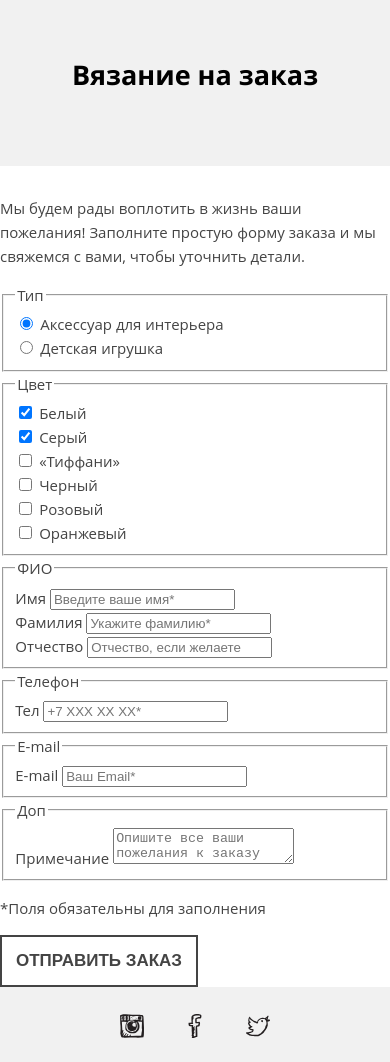
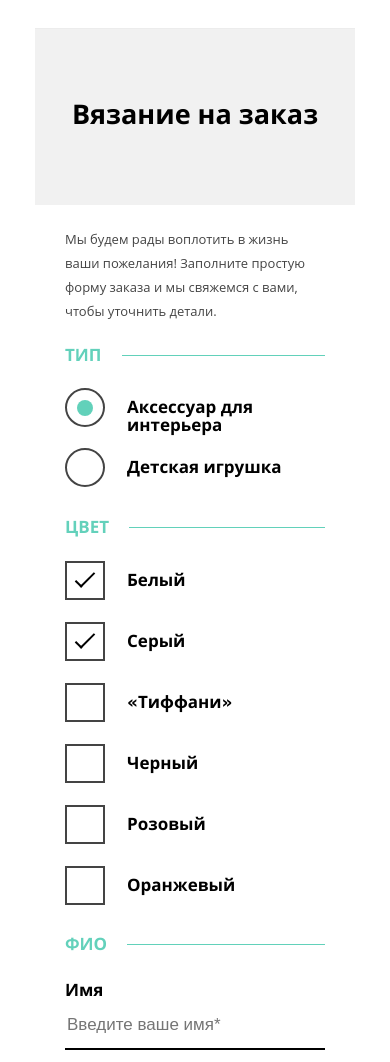
Before and after one commit to dawinn/273215-mishka, a website: page form.html in a window 390 px wide. Shown: the part 51-1113 px from the top of the page. Drawn offline with nearby package versions, Linux system fonts and the light colour scheme; files that its build step writes are made by us from their sources; files whose address does not match are found by name; a web font is replaced by a local one.

Commit message:
Сделана адаптивка мобильной страницы для form.html

```diff
--- a/form.html
+++ b/form.html
@@ -9,13 +9,15 @@
 
   <body class="page">
     <header class="page-header">
-      <a class="page-header__logo" href="index.html">
+      <div class="page-header__logo">
+        <a href="index.html">
           <picture>
             <img src="img/logo-mobile.svg" width="86" height="36" alt="Мишка — Милые штуки ручной  работы для дома">
           </picture>
         </a>
+      </div>
       <nav class="main-nav main-nav--closed main-nav--nojs">
-          <button class="main-nav__toggle" type="button">Открыть меню</button>
+        <button class="main-nav__toggle" type="button" >Открыть меню</button>
         <div class="main-nav__wrapper">
          <ul class="main-nav__items">
            <li class="main-nav__item">
@@ -33,16 +35,30 @@
                </form>
              </li>
              <li class="main-nav__widget-item">
-                <a class="main-nav__widget-cart" href="knitting-to-order.html">Корзина: пока пуста</a><!-- TODO: исправить ссылку на cart.html или form.html-->
+               <a class="main-nav__widget-cart" href="knitting-to-order.html">Корзина: пока пуста</a>
+             </li>
+         </ul>
+         <ul class="main-nav__add-items">
+           <li class="main-nav__add-item">
+               <a>Бесплатная доставка по России</a>
+             </li>
+             <li class="main-nav__add-item">
+               <a href="sale.html">Распродажа</a>
+             </li>
+             <li class="main-nav__add-item">
+               <a href="new-arrivals.html">Новые поступления</a>
              </li>
            </ul>
        </div>
       </nav>
     </header>
     <main class="page-content">
+      <div class="page-content__title-wrapper">
         <h1 class="page-content__title">Вязание на заказ</h1>
+      </div>
       <form class="page-content__form  order-form" method="post" action="https://echo.htmlacademy.ru/">
         <p class="order-form__prefix-note">Мы будем рады воплотить в жизнь ваши пожелания! Заполните простую форму заказа и мы свяжемся с вами, чтобы уточнить детали.</p>
+        <div class="order-form__wrapper">
           <fieldset class="order-form__fieldset">
             <legend class="order-form__fieldset-name">Тип</legend>
             <div class="order-form__field-radio">
@@ -54,7 +70,9 @@
               <label for="change-type-2">Детская игрушка</label>
             </div>
           </fieldset>
-        <fieldset class="order-form__fieldset">
+        </div>
+        <div class="order-form__wrapper">
+          <fieldset class="order-form__fieldset  order-form__fieldset--checklist">
             <legend class="order-form__fieldset-name">Цвет</legend>
             <div class="order-form__field-checkbox">
               <input type="checkbox" name="change-color-1" id="change-color-1" value="1" checked="checked">
@@ -81,7 +99,9 @@
               <label for="change-color-6">Оранжевый</label>
             </div>
           </fieldset>
-        <fieldset class="order-form__fieldset">
+        </div>
+        <div class="order-form__wrapper">
+          <fieldset class="order-form__fieldset  order-form__fieldset--fio">
             <legend class="order-form__fieldset-name">ФИО</legend>
             <div class="order-form__input">
               <label for="fio-name">Имя</label>
@@ -96,8 +116,10 @@
               <input type="text" name="first-name" id="fio-patronymic" placeholder="Отчество, если желаете" value="">
             </div>
           </fieldset>
-        <fieldset class="order-form__fieldset">
-          <legend class="order-form__fieldset-name">Телефон</legend>
+        </div>
+        <div class="order-form__wrapper">
+          <fieldset class="order-form__fieldset  order-form__fieldset--tel ">
+            <legend class="order-form__fieldset-name">Тел</legend>
             <div class="order-form__input  order-form__input--tel">
               <label for="tel">Тел</label>
               <input type="tel" name="tel" id="tel" pattern="" placeholder="+7 ХХХ ХХ ХХ*" value="">
@@ -110,13 +132,16 @@
               <input type="email" name="email" id="email" pattern="" placeholder="Ваш Email*" value="">
             </div>
           </fieldset>
+        </div>
+        <div class="order-form__wrapper">
           <fieldset class="order-form__fieldset">
             <legend class="order-form__fieldset-name">Доп</legend>
             <div class="order-form__area">
               <label for="add">Примечание</label>
-            <textarea name="add" id="add" placeholder="Опишите все ваши пожелания к заказу"></textarea>
+              <textarea name="add" id="add" rows="6" placeholder="Опишите все ваши пожелания к заказу"></textarea>
             </div>
           </fieldset>
+        </div>
         <p class="order-form__postfix-note">*Поля обязательны для заполнения</p>
         <button class="order-form__submit  btn" type="submit">Отправить заказ</button>
       </form>
--- a/sass/blocks/order-form.scss
+++ b/sass/blocks/order-form.scss
@@ -1,38 +1,71 @@
 .order-form {
+  width: 260px;
+  margin: 0 auto;
+  margin-top: -8px;
+  margin-bottom: 56px;
+  padding: 0;
+  font-size: 17px;
+  line-height: 18px;
+  font-weight: bold;
+  color: $text-black;
 
-  @include font-open-sans(17px, $color, bold, 18px);
+  background-color: $bg-white;
 
   &__prefix-note {
+    margin: 0;
+    margin-bottom: 23px;
     font-size: 13px;
     line-height: 24px;
     font-weight: normal;
-    color: $color;
+    color: $text-gray;
   }
 
   &__postfix-note {
+    margin: 0;
+    margin-bottom: 31px;
+    padding: 0;
     font-size: 14px;
     line-height: 16px;
     font-weight: normal;
-    color: $color;
+    color: $text-gray;
   }
+
   &__fieldset {
     margin: 0;
+    margin-bottom: 0;
     padding: 0;
+
     border: none;
-    border-top: 1px solid $border-color-accent;
+    border-top: 1px solid $border-cyan;
+  }
+
+  &__fieldset--checklist {
+    margin-top: 2px;
   }
 
   &__fieldset-name {
     margin: 0;
+    margin-bottom: 34px;
     padding-right: 20px;
-    color: map-get($text-color,accent);
+    padding-left: 0;
+
+    text-transform: uppercase;
+    color: $text-cyan;
   }
 
   &__field-radio,
   &__field-checkbox {
-    margin: 20px 0;
+    min-height: 38px;
     padding: 0;
-    min-height: 40px;
+  }
+
+  &__field-radio {
+    margin-bottom: 21px;
+  }
+
+  &__field-checkbox {
+    margin-top: 0px;
+    margin-bottom: 23px;
   }
 
   &__field-radio input,
@@ -43,10 +76,12 @@
   &__field-radio label,
   &__field-checkbox label {
     position: relative;
-    padding-left: 60px;
+    display: inline-block;
+
+    padding-left: 62px;
 
     vertical-align: middle;
-    color: $color-title;
+    color: $text-black;
   }
 
   &__field-radio label::before,
@@ -54,11 +89,11 @@
     content: "";
     position: absolute;
     left: 0;
-    top: -8px;
+    top: -10px;
     width: 36px;
-    height: 36px;
+    height: 35px;
 
-    border: 2px solid $border-color-null;
+    border: 2px solid $border-grey;
   }
 
   &__field-radio label::before {
@@ -67,57 +102,75 @@
 
   &__field-radio label:hover::before,
   &__field-checkbox label:hover::before {
-    border-color: $border-color-accent;
+    border-color: $border-cyan;
   }
 
   &__field-radio label:active::before,
   &__field-checkbox label:active::before {
-    border-color: rgba(#444444, 0.3);
+    border-color: rgba($border-grey, 0.3);
   }
 
   &__field-radio input:checked + label::after{
     content: "";
     position: absolute;
     left: 12px;
-    top: 4px;
+    top: 2px;
     width: 16px;
     height: 16px;
 
-    background-color: $border-color-accent;
+    background-color: $border-cyan;
     border-radius: 50%;
   }
 
   &__field-checkbox input:checked + label::after{
     content: "";
     position: absolute;
-    left: 12px;
-    top: 4px;
-    width: 16px;
-    height: 8px;
+    left: 10px;
+    top: 2px;
+    width: 18px;
+    height: 7px;
 
-    border-left: 2px solid $border-color-dark;
-    border-bottom: 2px solid $border-color-dark;
+    border-left: 2px solid $border-black;
+    border-bottom: 2px solid $border-black;
 
     transform: rotate(-45deg);
   }
 
+  &__fieldset--fio {
+    margin-top: -1px;
+  }
+
+  &__fieldset--tel {
+    margin-top: 2px;
+    margin-bottom: 2px;
+  }
+
   &__input {
-    margin-top: 20px;
-    margin-bottom: 20px;
+    margin-top: -6px;
+    margin-bottom: 29px;
+  }
+
+  &__input--tel {
+    margin-top: -11px;
+    margin-bottom: 29px;
+  }
+
+  &__input--email {
+    margin-top: -11px;
+    margin-bottom: 31px;
   }
 
   &__input label{
-    margin-bottom: 14px;
-
     display: block;
+    margin-bottom: 16px;
 
     font-size: inherit;
     line-height: inherit;
-    color: $color-title;
+    color: $text-black;
   }
 
   &__input input{
-    padding-bottom: 12px;
+    padding-bottom: 14px;
 
     width: 100%;
     box-sizing: border-box;
@@ -127,12 +180,12 @@
     color: inherit;
 
     border: none;
-    border-bottom: 2px solid $border-color-dark;
+    border-bottom: 2px solid $border-black;
   }
 
   &__input input:hover,
   &__input input:active {
-    border-bottom-color: $border-color-accent;
+    border-bottom-color: $border-cyan;
   }
 
   &__input--tel label,
@@ -141,8 +194,8 @@
   }
 
   &__area {
-    margin-top: 20px;
-    margin-bottom: 20px;
+    margin-top: -10px;
+    margin-bottom: 11px;
   }
 
   &__area label {
@@ -158,12 +211,17 @@
     line-height: inherit;
     color: inherit;
 
-    border: 2px solid $color;
+    border: 2px solid $border-grey;
   }
 
   &__area textarea:hover,
   &__area textarea:active {
-    border-color: map-get($border-color-map,accent);
-    outline-color: map-get($border-color-map,accent);
+    border-color: $border-cyan;
+    outline-color: $border-cyan;
+  }
+
+  &__submit {
+    width: 100%;
+    box-sizing: border-box;
   }
 }
--- a/sass/style.scss
+++ b/sass/style.scss
@@ -24,8 +24,5 @@
 @import "blocks/catalog-list.scss";
 @import "blocks/product.scss";
 @import "blocks/video.scss";
-/*
 
 @import "blocks/order-form.scss";
-
-*/
```
Lines whose indentation alone changed are shown as unchanged.
